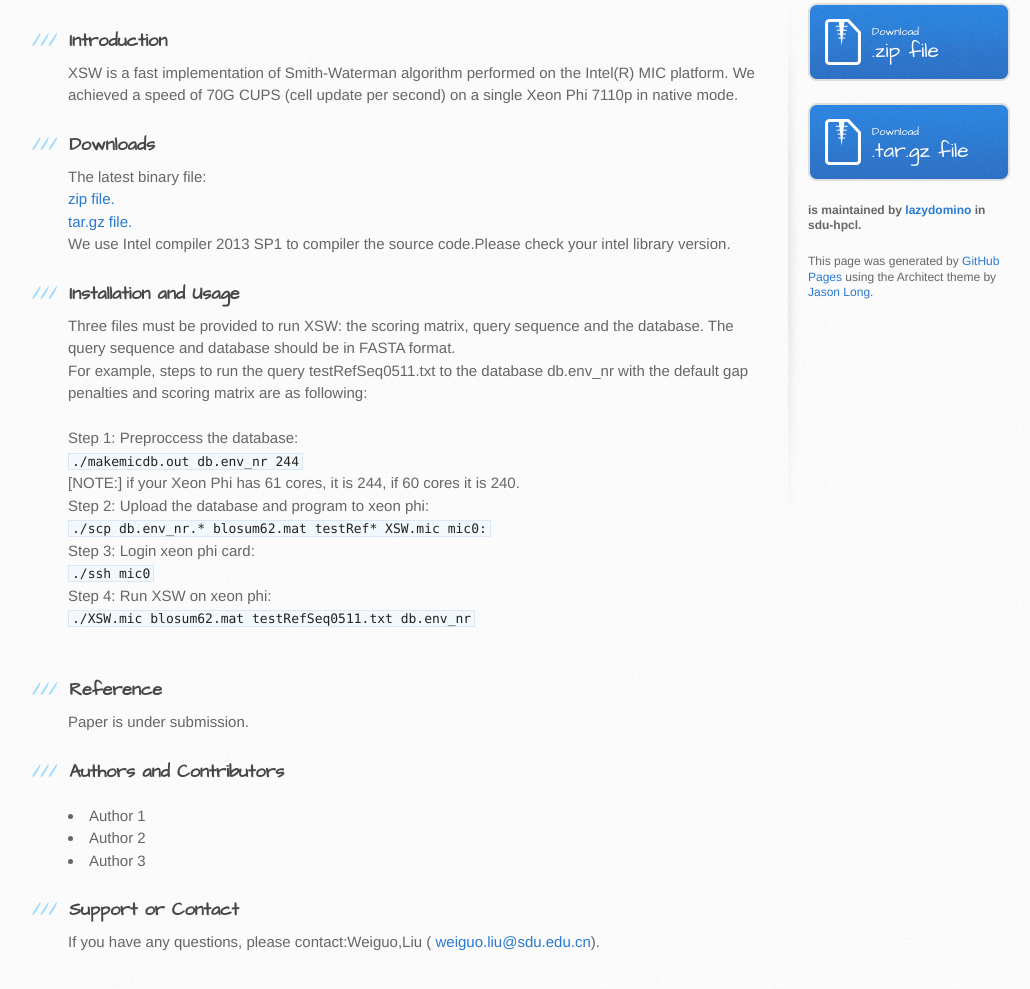
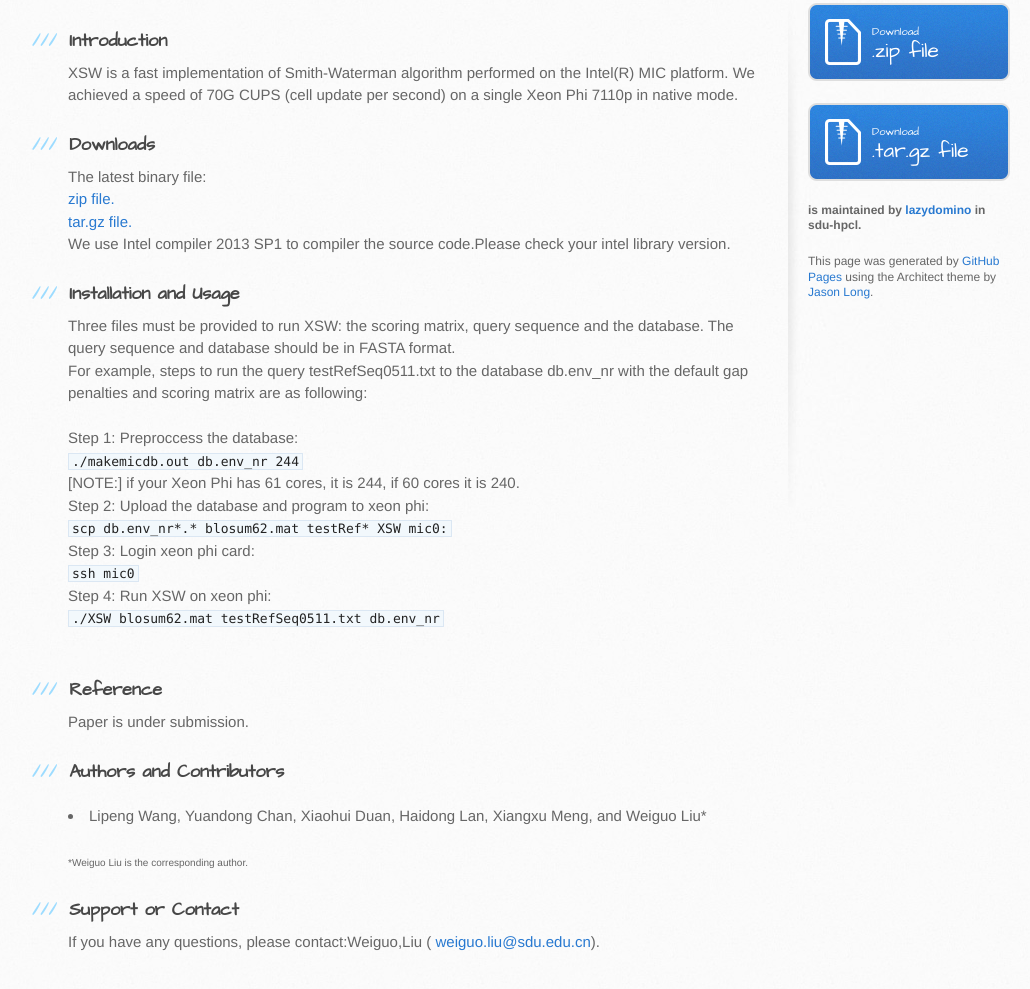
Before and after one commit to sdu-hpcl/XSW, a plain HTML site: page index.html in a window 1280 px wide. Shown: the part 219-1208 px from the top of the page, without its empty margins (102-1132 px from the left). Drawn offline with Linux system fonts and the light colour scheme.

Commit message:
modify the index.html

```diff
--- a/index.html
+++ b/index.html
@@ -74,15 +74,15 @@
             <br>
             Step 2: Upload the database and program to xeon phi:
             <br>
-            <code>./scp db.env_nr.* blosum62.mat testRef* XSW.mic mic0:</code>
+            <code>scp db.env_nr*.* blosum62.mat testRef* XSW mic0:</code>
             <br>
             Step 3: Login xeon phi card:
             <br>
-            <code>./ssh mic0</code>
+            <code>ssh mic0</code>
             <br>
             Step 4: Run XSW on xeon phi:
             <br>
-            <code>./XSW.mic blosum62.mat testRefSeq0511.txt db.env_nr</code>
+            <code>./XSW blosum62.mat testRefSeq0511.txt db.env_nr</code>
             <br>
             <br>
 
@@ -97,9 +97,9 @@
                         class="octicon octicon-link"></span></a>Authors and Contributors</h3>
 
             <p>
-            <li>Author 1</li>
-            <li>Author 2</li>
-            <li>Author 3</li>
+            <li>Lipeng Wang, Yuandong Chan, Xiaohui Duan, Haidong Lan, Xiangxu Meng, and Weiguo Liu*</li><br>
+            <font size="1">*Weiguo Liu is the corresponding author.</font>
+
             </p>
 
             <h3>
@@ -130,6 +130,10 @@
     </div>
 </div>
 
+<script type="text/javascript">
+    var _bdhmProtocol = (("https:" == document.location.protocol) ? " https://" : " http://");
+    document.write(unescape("%3Cscript src='" + _bdhmProtocol + "hm.baidu.com/h.js%3F63569923ebf4f35330623f01e239cad4' type='text/javascript'%3E%3C/script%3E"));
+</script>
 
 </body>
 </html>
```
